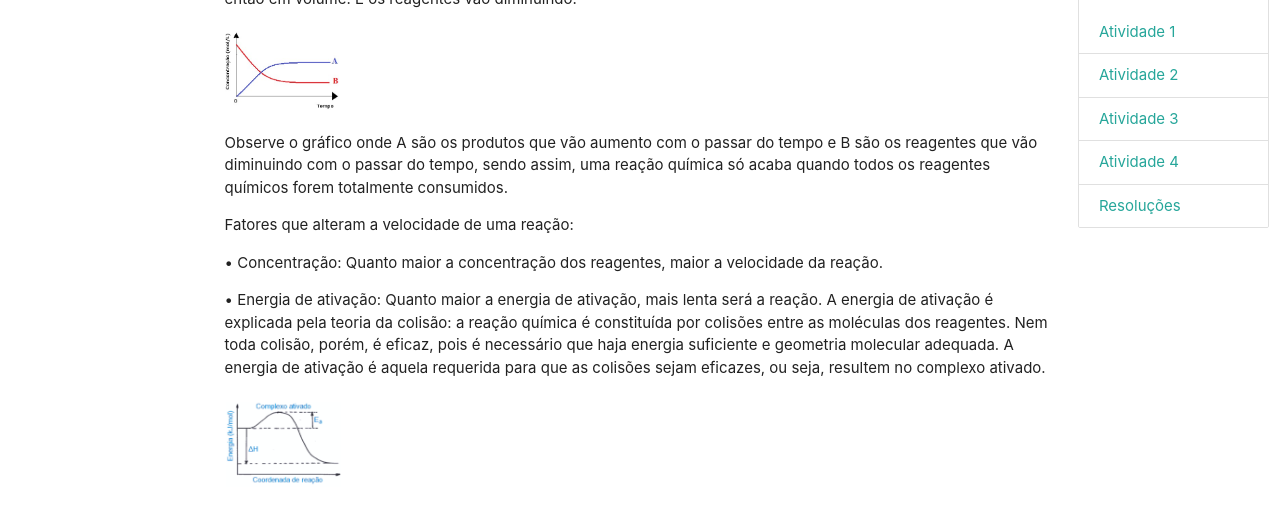
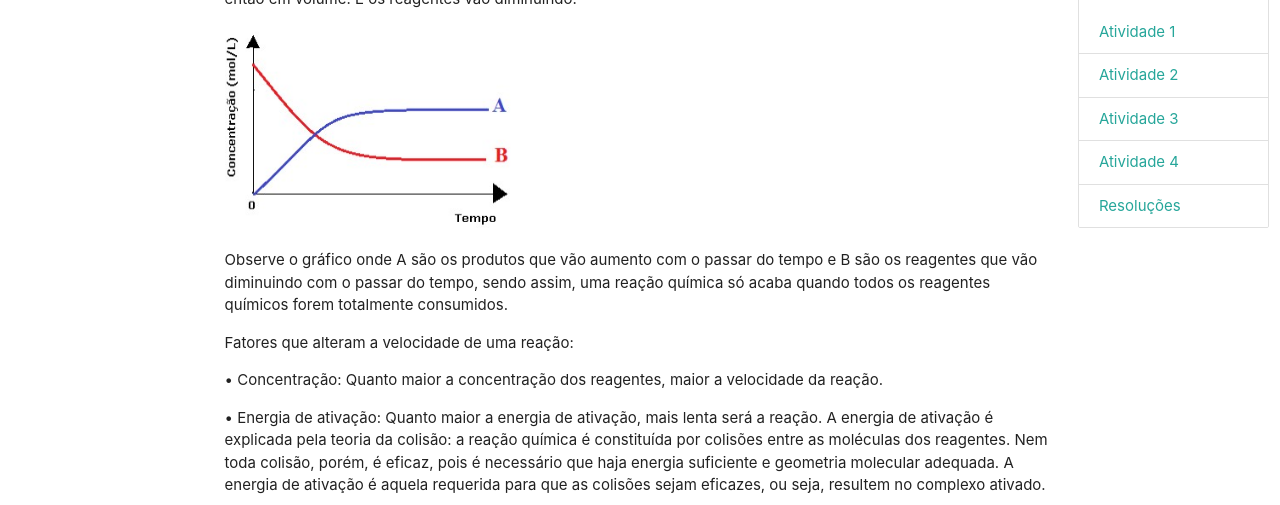
Before and after one commit to quimica4/quimica4.github.io, a plain HTML site: page cinetica.html in a window 1280 px wide. Shown: the part 280-785 px from the top of the page. Drawn offline with Linux system fonts and the light colour scheme; files whose address does not match are found by name.

Commit message:
classe imagem 35%

```diff
--- a/cinetica.html
+++ b/cinetica.html
@@ -27,12 +27,12 @@
 
 	  </div>
       <div class="col s8"><p>Cinética química é o ramo da química que estuda a velocidade das reações e os fatores que a influenciam. A medida que o tempo vai passando da reação química, os produtos vão aumentando sua quantidade, seja em mol, massa ou então em volume. E os reagentes vão diminuindo.</p>
-      <img src="imagens/imagem1.jpg">
+      <img class="imagex" src="imagens/imagem1.jpg">
       <p>Observe o gráfico onde A são os produtos que vão aumento com o passar do tempo e B são os reagentes que vão diminuindo com o passar do tempo, sendo assim, uma reação química só acaba quando todos os reagentes químicos forem totalmente consumidos.</p>
 	  <p>Fatores que alteram a velocidade de uma reação:</p>
 	  <p>•	Concentração: Quanto maior a concentração dos reagentes, maior a velocidade da reação.</p>
 	  <p>•	Energia de ativação: Quanto maior a energia de ativação, mais lenta será a reação. A energia de ativação é explicada pela teoria da colisão: a reação química é constituída por colisões entre as moléculas dos reagentes. Nem toda colisão, porém, é eficaz, pois é necessário que haja energia suficiente e geometria molecular adequada. A energia de ativação é aquela requerida para que as colisões sejam eficazes, ou seja, resultem no complexo ativado.</p>
-	  <img src="imagens/imagem2.png">
+	  <img class="imagex" src="imagens/imagem2.png">
 	  <p>•	Temperatura: Quanto mais elevada a temperatura, mais rápida a reação.</p>
 	  <p>•	Superfície de contato: Para o caso de reagentes em diferentes fases, quanto maior a superfície de contato do reagente sólido, mais rápida será a reação.
 </p>
```
